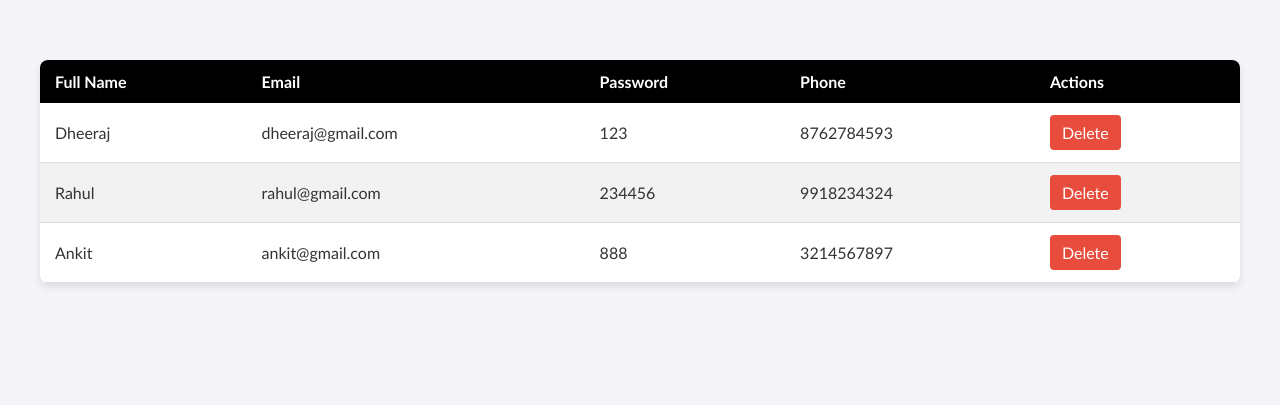
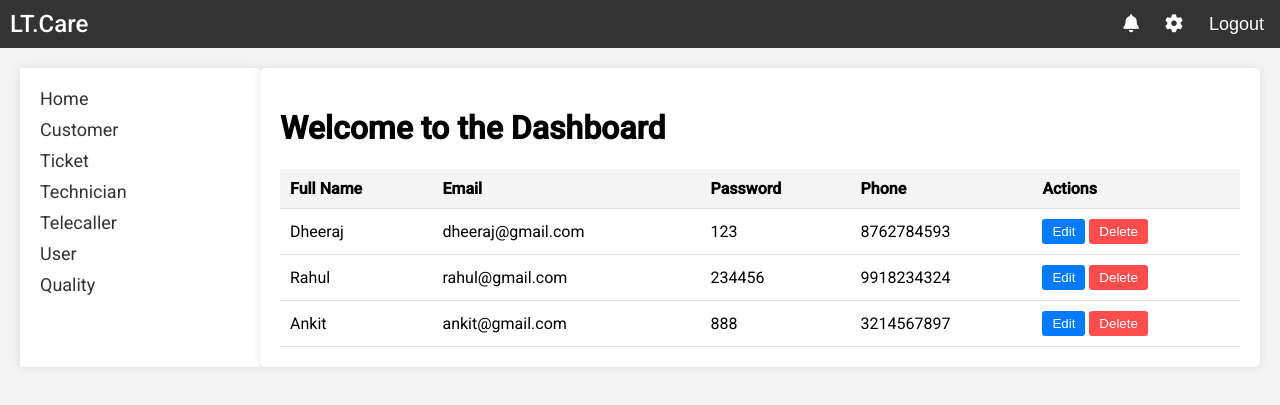
Before and after one commit to Dheeraj-02NK/LT.Care-Customer-relation-management, a Django app: page /view_user/ in a window 1280 px wide. Shown: the top 405 px of the page. Run offline with Django 5.2, Linux system fonts and the light colour scheme; data comes from the database, SQL or seed files in the repository; both versions use the stored data as it was after the commit.

Commit message:
edit operations

```diff
--- a/authuser/models.py
+++ b/authuser/models.py
@@ -2,10 +2,15 @@ from django.db import models
 
 # Create your models here.
 class AuthUser(models.Model):
+
+
+    # uid = models.AutoField(primary_key=True, default="")
     fullname= models.CharField(max_length=200)
     email = models.CharField(max_length= 200)
     phone = models.IntegerField()
     password = models.CharField(max_length=50)
 
+
+
     def __str__(self) -> str:
         return self.fullname
--- a/authuser/urls.py
+++ b/authuser/urls.py
@@ -5,6 +5,7 @@ urlpatterns = [
     path('signup/',views.signup, name='signup'),
     path('login/',views.login, name='login'),
     path('create_user/',views.CreateUser.as_view(), name="create_user"),
-    path("view_user/",views.ViewStaff.as_view(),name='view_user'),
+    path('view_user/',views.ViewStaff.as_view(),name='view_user'),
     path("delete_user/", views.delete_user.as_view(), name='delete_user'),
+    path("edit_user/", views.edit_user.as_view(), name='edit_user'),
 ]
--- a/authuser/views.py
+++ b/authuser/views.py
@@ -33,6 +33,18 @@ class delete_user(APIView):
         AuthUser.objects.filter(id=id).delete()
         return JsonResponse({"status":"pass"})
 
+class edit_user(APIView):
+    def post(self, request):
+        uid = request.POST['id']
+        fullname1 = request.POST['fullname']
+        email1 = request.POST['email']
+        phone1 = request.POST['phone']
+        password1 = request.POST['password']
+        print(password1)
+        userdata = AuthUser.objects.filter(id=uid).update(fullname=fullname1,email=email1,phone=phone1, password=password1)
+        print("********: ", userdata)
+        return JsonResponse({"status":"pass"})
+
 class ViewStaff(TemplateView):
     template_name = 'view_user.html'
     def get_context_data(self, **kwargs):
--- a/crm/settings.py
+++ b/crm/settings.py
@@ -38,6 +38,7 @@ INSTALLED_APPS = [
     'django.contrib.messages',
     'django.contrib.staticfiles',
     'authuser',
+    'rest_framework'
 ]
 
 MIDDLEWARE = [
--- a/templates/view_user.html
+++ b/templates/view_user.html
@@ -1,123 +1,160 @@
+{% load static %}
 <!DOCTYPE html>
 <html lang="en">
 <head>
     <meta charset="UTF-8">
     <meta name="viewport" content="width=device-width, initial-scale=1.0">
-    <script src="https://ajax.googleapis.com/ajax/libs/jquery/3.7.1/jquery.min.js"></script>
-    <title>User Data Table</title>
+    <title>LT.Care Dashboard</title>
+    <link href="https://fonts.googleapis.com/css2?family=Roboto:wght@400;500&display=swap" rel="stylesheet">
+    <link rel="stylesheet" href="https://cdnjs.cloudflare.com/ajax/libs/font-awesome/6.0.0-beta3/css/all.min.css">
     <style>
-        /* Reset some default styles */
-        body, h1, table {
+        body {
+            font-family: 'Roboto', sans-serif;
             margin: 0;
             padding: 0;
-            box-sizing: border-box;
-            font-family: 'Gill Sans', 'Gill Sans MT', Calibri, 'Trebuchet MS', sans-serif   ;
+            background-color: #f4f4f4;
         }
 
-        /* Set the font and background for the entire page */
-        body {
-            font-family: Arial, sans-serif;
-            background-color: #f4f4f9;
-            color: #333;
-            padding: 20px;
+        .navbar {
+            background-color: #333;
+            color: white;
+            padding: 10px;
+            display: flex;
+            justify-content: space-between;
+            align-items: center;
         }
 
-        /* Center the table on the page and set a maximum width */
-        .container {
-            max-width: 1200px;
-            margin: 0 auto;
-            padding: 20px;
+        .logo {
+            font-size: 24px;
+            font-weight: 500;
         }
 
-        /* Style the table */
+        .nav-buttons .btn {
+            background: none;
+            border: none;
+            color: white;
+            font-size: 18px;
+            margin-left: 10px;
+            cursor: pointer;
+        }
+
+        .container {
+            display: flex;
+            margin: 20px;
+        }
+
+        .sidebar {
+            width: 200px;
+            background-color: #fff;
+            padding: 20px;
+            box-shadow: 0 0 10px rgba(0, 0, 0, 0.1);
+        }
+
+        .sidebar-menu {
+            list-style: none;
+            padding: 0;
+            margin: 0;
+        }
+
+        .sidebar-menu li {
+            margin-bottom: 10px;
+        }
+
+        .sidebar-menu a {
+            text-decoration: none;
+            color: #333;
+            font-size: 18px;
+        }
+
+        .sidebar-menu a:hover {
+            color: #007bff;
+        }
+
+        .content {
+            flex: 1;
+            padding: 20px;
+            background-color: #fff;
+            border-radius: 5px;
+            box-shadow: 0 0 10px rgba(0, 0, 0, 0.1);
+        }
+
+        .table-container {
+            margin-top: 20px;
+        }
+
         .user-table {
             width: 100%;
             border-collapse: collapse;
-            margin: 20px 0;
-            background-color: #fff;
-            border-radius: 8px;
-            overflow: hidden;
-            box-shadow: 0 4px 8px rgba(0, 0, 0, 0.1);
         }
 
-        /* Style the table header */
-        .user-table thead {
-            background-color: #000000;
-            color: #fff;
+        .user-table th,
+        .user-table td {
+            padding: 10px;
+            text-align: left;
+            border-bottom: 1px solid #ddd;
         }
 
         .user-table th {
-            padding: 12px 15px;
-            text-align: left;
+            background-color: #f4f4f4;
         }
 
-        /* Style table rows and cells */
-        .user-table tbody tr:nth-child(even) {
-            background-color: #f2f2f2;
+        .delete-btn {
+            background-color: #ff4d4d;
+            color: white;
+            border: none;
+            padding: 5px 10px;
+            cursor: pointer;
+            border-radius: 3px;
         }
 
-        .user-table tbody tr:hover {
-            background-color: #ddd;
+        .delete-btn:hover {
+            background-color: #ff1a1a;
         }
 
-        .user-table td {
-            padding: 12px 15px;
-            border-bottom: 1px solid #ddd;
+        .edit-btn {
+            background-color: #007bff;
+            color: white;
+            border: none;
+            padding: 5px 10px;
+            cursor: pointer;
+            border-radius: 3px;
         }
 
-        /* Style the delete button */
-        .user-table .delete-btn {
-            background-color: #e74c3c;
-            color: #fff;
-            border: none;
-            padding: 8px 12px;
-            border-radius: 4px;
-            cursor: pointer;
-            font-size: 16px;
-            transition: background-color 0.3s ease;
-            font-family: 'Gill Sans', 'Gill Sans MT', Calibri, 'Trebuchet MS', sans-serif;
+        .edit-btn:hover {
+            background-color: #0056b3;
         }
 
-        .user-table .delete-btn:hover {
-            background-color: #c0392b;
-        }
-
-        /* Add responsive design */
-        @media (max-width: 768px) {
-            .user-table thead {
+        .edit-form {
             display: none;
-            }
-
-            .user-table, .user-table tbody, .user-table tr, .user-table td {
-                display: block;
-                width: 100%;
-            }
-
-            .user-table tr {
-                margin-bottom: 15px;
-            }
-
-            .user-table td {
-                text-align: right;
-                position: relative;
-                padding-left: 50%;
-                box-sizing: border-box;
-            }
-
-            .user-table td::before {
-                content: attr(data-label);
-                position: absolute;
-                left: 0;
-                width: 45%;
-                padding-left: 15px;
-                font-weight: bold;
-                text-align: left;
-            }
         }
     </style>
 </head>
 <body>
+    <header class="navbar">
+        <div class="logo">LT.Care</div>
+        <div class="nav-buttons">
+            <button class="btn"><i class="fas fa-bell"></i></button>
+            <button class="btn"><i class="fas fa-cog"></i></button>
+            <button class="btn">Logout</button>
+        </div>
+    </header>
+
     <div class="container">
+        <aside class="sidebar">
+            <ul class="sidebar-menu">
+                <li><a href="#">Home</a></li>
+                <li><a href="#">Customer</a></li>
+                <li><a href="#">Ticket</a></li>
+                <li><a href="#">Technician</a></li>
+                <li><a href="#">Telecaller</a></li>
+                <li><a href="#">User</a></li>
+                <li><a href="#">Quality</a></li>
+            </ul>
+        </aside>
+
+        <main class="content">
+            <h1>Welcome to the Dashboard</h1>
+            <div class="table-container">
                 <table class="user-table">
                     <thead>
                         <tr>
@@ -125,39 +162,84 @@
                             <th>Email</th>
                             <th>Password</th>
                             <th>Phone</th>
-                    <th>Actions</th> <!-- New header for actions -->
+                            <th>Actions</th>
                         </tr>
                     </thead>
                     <tbody>
                         {% for user in userdata %}
-                <tr>
-                    <td>{{ user.fullname }}</td>
-                    <td>{{ user.email }}</td>
-                    <td>{{ user.password }}</td>
-                    <td>{{ user.phone }}</td>
-                    <td><button class="delete-btn" onclick="deleteUser('{{ user.id }}')">Delete</button></td> <!-- Delete button -->
+                        <tr id="row-{{ user.id }}">
+                            <td class="fullname">{{ user.fullname }}</td>
+                            <td class="email">{{ user.email }}</td>
+                            <td class="password">{{ user.password }}</td>
+                            <td class="phone">{{ user.phone }}</td>
+                            <td>
+                                <button class="edit-btn" onclick="editRow('{{ user.id }}')">Edit</button>
+                                <button class="delete-btn" onclick="deleteUser('{{ user.id }}')">Delete</button>
+                            </td>
+                        </tr>
+                        <tr id="form-{{ user.id }}" class="edit-form">
+                            <td><input type="text" id="fullname1{{ user.id }}" value="{{ user.fullname }}"></td>
+                            <td><input type="text" id="email1{{ user.id }}" value="{{ user.email }}"></td>
+                            <td><input type="text" id="password1{{ user.id }}" value="{{ user.password }}"></td>
+                            <td><input type="text" id="phone1{{ user.id }}" value="{{ user.phone }}"></td>
+                            <td>
+                                <button class="edit-btn" onclick='saveChanges("{{ user.id }}");'>Saved</button>
+                                <button class="edit-btn" onclick="cancelEdit('{{ user.id }}')">Cancel</button>
+                            </td>
                         </tr>
                         {% endfor %}
                     </tbody>
                 </table>
             </div>
+        </main>
+    </div>
 
+    <script src="https://code.jquery.com/jquery-3.6.0.min.js"></script>
     <script>
+        function saveChanges(id)
+        {
+            var fullname = $('#fullname1'+id).val();
+            var email = $('#email1'+id).val();
+            var password = $('#password1'+id).val();
+            var phone = $('#phone1'+id).val();
+
+            // console.log(fullname)
+            if (confirm('Are you sure you want to edit this user?')) {
+                $.ajax({
+                    type: 'POST',
+                    url: '/edit_user/',
+                    data: { "id": id, "fullname": fullname, "email": email, "password": password, "phone": phone },
+                    success: function (data) {
+                        if (data) {
+                            window.location.replace('/view_user');
+                        }
+                    }
+                });
+            }
+        }
         function deleteUser(id) {
             if (confirm('Are you sure you want to delete this user?')) {
-                // Implement your delete logic here, e.g., send a request to the server
-                console.log('User with ID ' + id + ' deleted.');
-            }
                 $.ajax({
-                type:'POST',
-                url:'/delete_user/',
-                data:{"id": id},
-                success: function(data){
-                    if (data){
-                        window.location.replace('/view_user')
+                    type: 'POST',
+                    url: '/delete_user/',
+                    data: { "id": id },
+                    success: function (data) {
+                        if (data) {
+                            window.location.replace('/view_user');
                         }
                     }
-            })
+                });
+            }
+        }
+
+        function editRow(id) {
+            $('#row-' + id).hide();
+            $('#form-' + id).show();
+        }
+
+        function cancelEdit(id) {
+            $('#form-' + id).hide();
+            $('#row-' + id).show();
         }
     </script>
 </body>
```
Also changed, not shown: static/css/admin-dashboard.css (added, +121 -0 lines), static/css/index.css (+14 -14 lines), templates/authuser/admin-dashboard.html (added, +85 -0 lines), db.sqlite3, 1 other file. Lines whose indentation alone changed are shown as unchanged.
